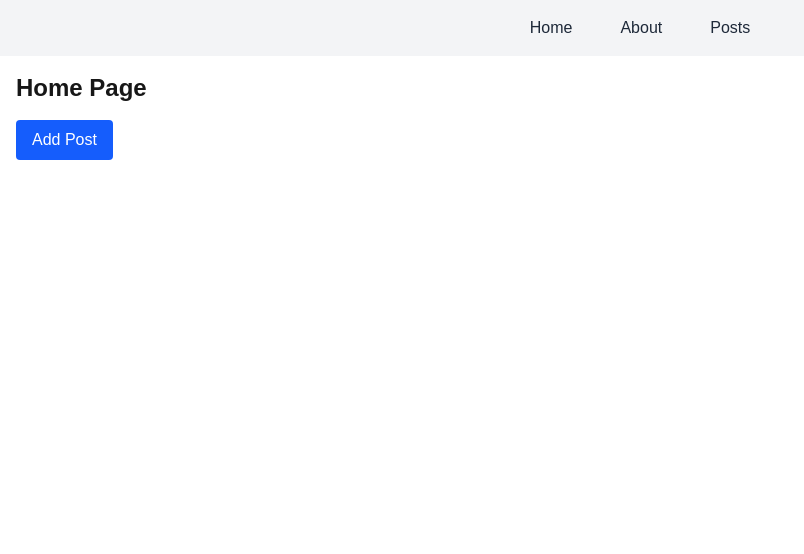
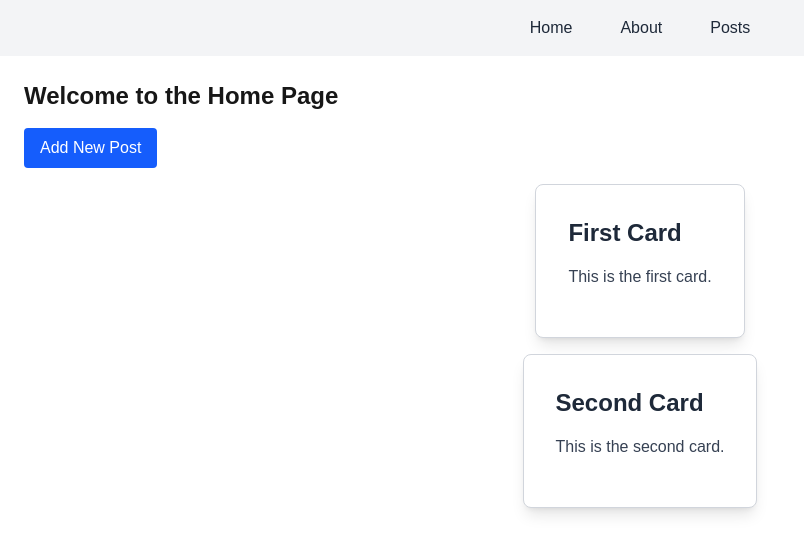
Before and after one commit to Nduat1/alx-project-0x02-setup, a Next.js app in the folder alx-project-0x02/: page /home in a window 1280 px wide. Shown: the top 554 px of the page, without its empty margins (0-804 px from the left). Built offline with nearby package versions, Linux system fonts and the light colour scheme.

Commit message:
Navigation and layout

```diff
--- a/alx-project-0x02/components/common/Card.tsx
+++ b/alx-project-0x02/components/common/Card.tsx
@@ -3,9 +3,9 @@ import { type CardProps } from '@/interfaces';
 
 const Card: React.FC<CardProps> = ({ title, content }) => {
   return (
-    <div className="p-4 bg-white rounded shadow-md mb-4">
-      <h2 className="text-xl font-bold mb-2">{title}</h2>
-      <p>{content}</p>
+    <div className="bg-white rounded-lg shadow-lg p-8 max-w-sm mx-auto border border-gray-300">
+      <h2 className="text-2xl font-semibold mb-4 text-gray-800">{title}</h2>
+      <p className="text-gray-700 mb-4">{content}</p>
     </div>
   );
 };
--- a/alx-project-0x02/components/layout/Header.tsx
+++ b/alx-project-0x02/components/layout/Header.tsx
@@ -6,7 +6,7 @@ export default function Header() {
       <div className="flex space-x-12">
         <Link href="/home" className="text-gray-800 hover:text-gray-600">Home</Link>
         <Link href="/about" className="text-gray-800 hover:text-gray-600">About</Link>
-        <Link href="/PostalModal" className="text-gray-800 hover:text-gray-600">Posts</Link>
+        <Link href="/posts" className="text-gray-800 hover:text-gray-600">Posts</Link>
       </div>
     </nav>
   );
--- a/alx-project-0x02/pages/home.tsx
+++ b/alx-project-0x02/pages/home.tsx
@@ -1,11 +1,17 @@
-import React, { useState } from 'react';
+// pages/home.tsx
+import { useState } from 'react';
+import Header from '@/components/layout/Header';
+import Card from '@/components/common/Card';
 import PostModal from '@/components/common/PostModal';
-import Card from '@/components/common/Card';
-import Header from '@/components/layout/Header';
 
-export default function Home() {
+export default function HomePage() {
+  // Initial hardcoded cards
+  const [posts, setPosts] = useState([
+    { title: 'First Card', content: 'This is the first card.' },
+    { title: 'Second Card', content: 'This is the second card.' },
+  ]);
+
   const [modalOpen, setModalOpen] = useState(false);
-  const [posts, setPosts] = useState<{ title: string; content: string }[]>([]);
 
   const handleAddPost = (title: string, content: string) => {
     setPosts([...posts, { title, content }]);
@@ -14,24 +20,29 @@ export default function Home() {
   return (
     <>
       <Header />
-      <div className="p-4">
-        <h1 className="text-2xl font-bold mb-4">Home Page</h1>
+      <main className="p-6">
+        <h1 className="text-2xl font-bold mb-4">Welcome to the Home Page</h1>
+
         <button
           onClick={() => setModalOpen(true)}
-          className="mb-4 px-4 py-2 bg-blue-600 text-white rounded"
+          className="bg-blue-600 text-white px-4 py-2 rounded mb-4"
         >
-          Add Post
+          Add New Post
         </button>
-        {posts.map((post, index) => (
-          <Card key={index} title={post.title} content={post.content} />
-        ))}
+
+        <div className="grid gap-4">
+          {posts.map((post, index) => (
+            <Card key={index} title={post.title} content={post.content} />
+          ))}
+        </div>
+
         {modalOpen && (
           <PostModal
             onClose={() => setModalOpen(false)}
             onSubmit={handleAddPost}
           />
         )}
-      </div>
+      </main>
     </>
   );
 }
--- /dev/null
+++ b/alx-project-0x02/pages/posts.tsx
@@ -0,0 +1,13 @@
+import Header from '@/components/layout/Header';
+
+export default function PostsPage() {
+  return (
+    <>
+      <Header />
+      <main className="p-6">
+        <h1 className="text-2xl font-bold mb-4">Posts Page</h1>
+        <p>This is where we’ll display a list of posts in the next task.</p>
+      </main>
+    </>
+  );
+}
```
